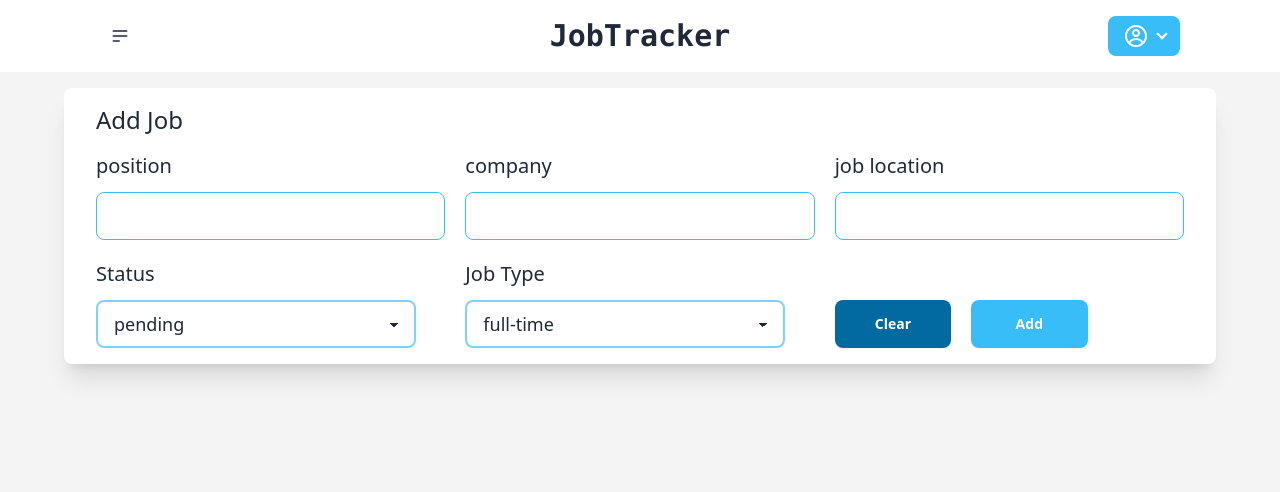
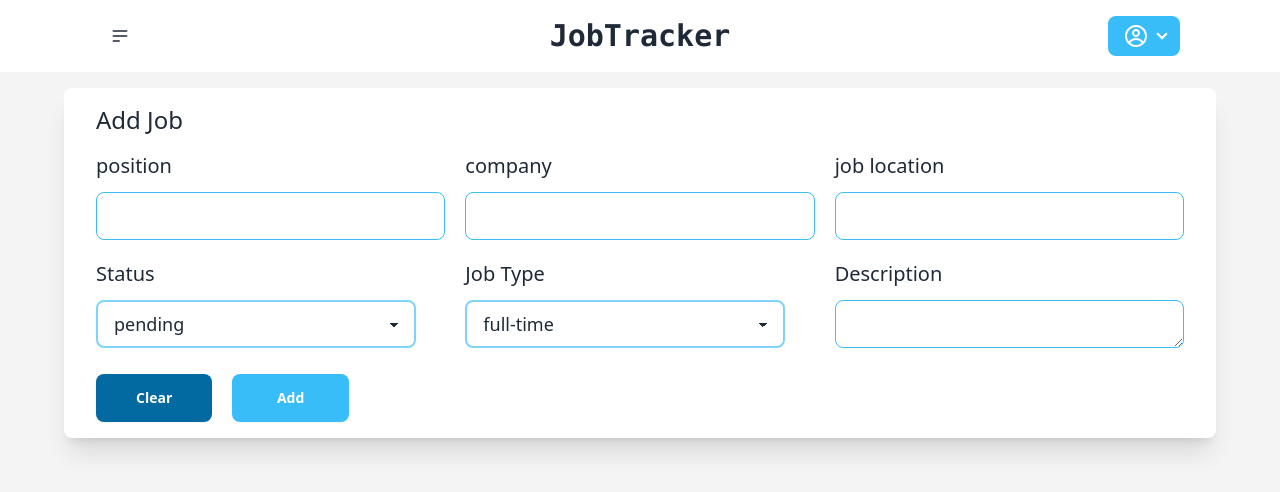
Before and after one commit to Amir2210/JobTracker-Frontend, a React (Vite) app: page /addJob in a window 1280 px wide. Shown: the top 492 px of the page. Built offline with nearby package versions, Linux system fonts and the light colour scheme.

Commit message:
Add to the job option to add description

```diff
--- a/src/pages/AddJob.tsx
+++ b/src/pages/AddJob.tsx
@@ -15,7 +15,8 @@ function getEmptyNewJob(): Job {
     jobLocation: '',
     status: 'pending',
     jobType: 'full-time',
-    time: Date.now()
+    time: Date.now(),
+    description: ''
   }
 }
 
@@ -32,7 +33,7 @@ export function AddJob() {
     }
   }, [])
 
-  function handleInputsChange(ev: React.ChangeEvent<HTMLInputElement | HTMLSelectElement>) {
+  function handleInputsChange(ev: React.ChangeEvent<HTMLTextAreaElement | HTMLInputElement | HTMLSelectElement>) {
     const field = ev.target.name
     const value = ev.target.value
     setJob((job) => ({ ...job, [field]: value }))
@@ -46,6 +47,7 @@ export function AddJob() {
         toast.success('job has been updated')
         navigate('/jobs')
       } else {
+        console.log('job:', job)
         addJob(job)
         toast.success('a new job has been added')
         navigate('/jobs')
@@ -60,7 +62,7 @@ export function AddJob() {
     ev.preventDefault()
     setJob(getEmptyNewJob())
   }
-  const { position, jobType, status, jobLocation, company } = job
+  const { position, jobType, status, jobLocation, company, description } = job
   return (
     <section >
       <Navbar />
@@ -101,6 +103,10 @@ export function AddJob() {
                 <option>internship</option>
               </select>
             </div>
+            <div>
+              <label className='text-xl capitalize cursor-pointer mb-2' htmlFor="jobType">description</label>
+              <textarea onChange={handleInputsChange} name='description' value={description} className="input input-bordered w-full mt-3 border-sky-400 focus:border-sky-600 focus:outline-none bg-white pt-2"></textarea>
+            </div>
             <div className='flex items-end gap-5'>
               <button type='button' onClick={onClearInputs} className='btn bg-sky-700 text-white capitalize hover:bg-sky-800 w-1/3 border-none'>clear</button>
               {!jobToEdit ? (
@@ -112,7 +118,7 @@ export function AddJob() {
             {jobToEdit && <Link to={'/jobs'} className='btn bg-indigo-400 text-white capitalize hover:bg-indigo-600 w-1/3 border-none'>back</Link>}
           </form>
         </div>
-      </div>
-    </section>
+      </div >
+    </section >
   )
 }
--- a/src/pages/Jobs.tsx
+++ b/src/pages/Jobs.tsx
@@ -118,8 +118,20 @@ export function Jobs() {
                   <FaCalendarAlt className='text-slate-400' />
                   <p className='text-sky-950 text-lg capitalize'>{formatDate(job.time)}</p>
                 </div>
+                <div tabIndex={0} className=" sm:hidden collapse collapse-arrow border-indigo-100 border">
+                  <div className="collapse-title text-xl">Description:</div>
+                  <div className="collapse-content">
+                    <p>{job.description}</p>
+                  </div>
+                </div>
                 <div className='flex items-center gap-5'>
                   <p className={`${statusClass(job.status)} btn  font-medium rounded-md`}>{job.status}</p>
+                </div>
+              </div>
+              <div tabIndex={0} className="hidden sm:grid collapse collapse-arrow border-indigo-100 border">
+                <div className="collapse-title text-xl">Description:</div>
+                <div className="collapse-content">
+                  <p>{job.description}</p>
                 </div>
               </div>
               <div className='flex gap-5 py-3 px-3'>
--- a/src/types/job.types.ts
+++ b/src/types/job.types.ts
@@ -5,5 +5,6 @@ export type Job = {
   jobLocation: string,
   status: string,
   jobType: string,
-  time: number
+  time: number,
+  description: string
 }
```
